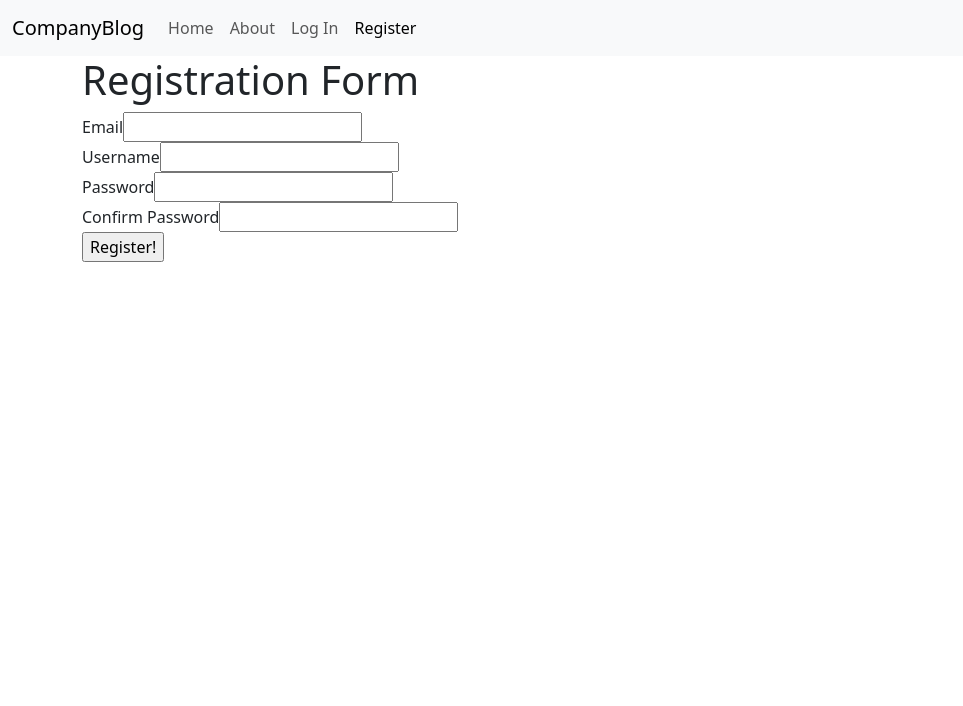
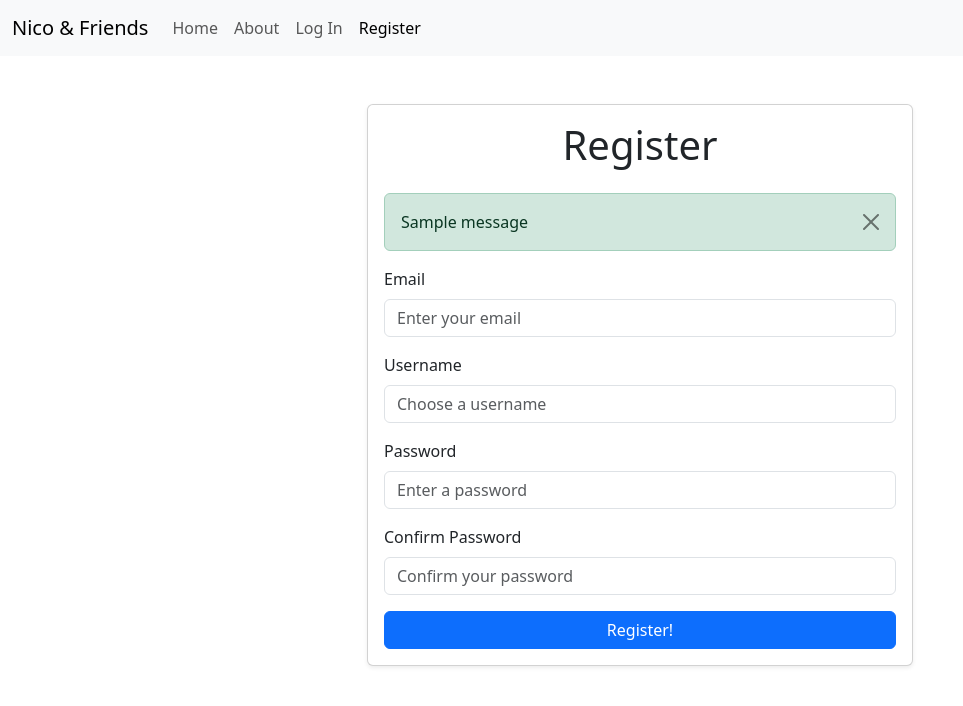
Before and after one commit to Nic0cava/Nicos_Flask_Social_Company_Blog_Project, a Flask app: page /register in a window 1280 px wide. Shown: the top 706 px of the page, without its empty margins (0-963 px from the left). Run offline with Flask 3, Linux system fonts and the light colour scheme; tables that the repository leaves empty hold one stand-in row (values such as "Sample post"); one stand-in notice (Sample message) is shown; parts of the project's set-up code (start-up, migrations or seed data) failed here and were passed over; some libraries are stand-ins or nearby versions.

Commit message:
fixed flash messages, added error handling, did some front end work to index,info,login,register, abd base html

```diff
--- a/app.py
+++ b/app.py
@@ -2,4 +2,4 @@
 from companyblog import app
 
 if __name__ == '__main__':
-    app.run()#! <-- Remove debug=True before production
+    app.run(debug=True)#! <-- Remove debug=True before production
--- a/companyblog/templates/base.html
+++ b/companyblog/templates/base.html
@@ -12,7 +12,7 @@
 <body>
     <nav class="navbar navbar-expand-lg bg-body-tertiary">
     <div class="container-fluid">
-    <a class="navbar-brand" href="{{ url_for('core.index') }}">CompanyBlog</a>
+    <a class="navbar-brand" href="{{ url_for('core.index') }}">Nico & Friends</a>
     <button class="navbar-toggler" type="button" data-bs-toggle="collapse" data-bs-target="#navbarSupportedContent" aria-controls="navbarSupportedContent" aria-expanded="false" aria-label="Toggle navigation">
       <span class="navbar-toggler-icon"></span>
     </button>
--- a/companyblog/templates/register.html
+++ b/companyblog/templates/register.html
@@ -1,15 +1,56 @@
 {% extends "base.html" %}
 {% block content %}
-<div class="container">
-    <h1>Registration Form</h1>
-    <form method="POST">
-        {{form.hidden_tag()}}
-        {{form.email.label}}{{form.email()}}<br>
-        {{form.username.label}}{{form.username()}}<br>
-        {{form.password.label}}{{form.password()}}<br>
-        {{form.pass_confirm.label}}{{form.pass_confirm()}}<br>
-        {{form.submit()}}
-    </form>
+<div class="container mb-4">
+  <div class="row justify-content-center">
+    <div class="col-md-6">
+      <div class="card mt-5 shadow-sm">
+        <div class="card-body">
+          <h1 class="card-title text-center mb-4">Register</h1>
 
+        {# ← Flash messages go here #}
+          {% with messages = get_flashed_messages(with_categories=true) %}
+            {% if messages %}
+              {% for category, message in messages %}
+                <div class="alert alert-{{ category }} alert-dismissible fade show" role="alert">
+                  {{ message }}
+                  <button type="button" class="btn-close" data-bs-dismiss="alert" aria-label="Close"></button>
+                </div>
+              {% endfor %}
+            {% endif %}
+          {% endwith %}
+
+
+
+          <form method="POST">
+            {{ form.hidden_tag() }}
+
+            <div class="mb-3">
+              {{ form.email.label(class="form-label") }}
+              {{ form.email(class="form-control", placeholder="Enter your email") }}
+            </div>
+
+            <div class="mb-3">
+              {{ form.username.label(class="form-label") }}
+              {{ form.username(class="form-control", placeholder="Choose a username") }}
+            </div>
+
+            <div class="mb-3">
+              {{ form.password.label(class="form-label") }}
+              {{ form.password(class="form-control", placeholder="Enter a password") }}
+            </div>
+
+            <div class="mb-3">
+              {{ form.pass_confirm.label(class="form-label") }}
+              {{ form.pass_confirm(class="form-control", placeholder="Confirm your password") }}
+            </div>
+
+            <div class="d-grid">
+              {{ form.submit(class="btn btn-primary btn-block") }}
+            </div>
+          </form>
+        </div>
+      </div>
+    </div>
+  </div>
 </div>
 {% endblock %}
--- a/companyblog/users/views.py
+++ b/companyblog/users/views.py
@@ -20,9 +20,17 @@ def register():
 
         db.session.add(user)
         db.session.commit()
-        #! Do you want to flash or instantly redirect?
-        flash('Thanks for registration!')
+
+        flash('Thanks for registering! You can now log in.', 'success')
         return redirect(url_for('users.login'))
+
+    # If POST with errors, flash each one
+    if request.method == 'POST':
+        for field_name, error_list in form.errors.items():
+            field = getattr(form, field_name)
+            for error in error_list:
+                # e.g. "Password: Passwords must match!"
+                flash(f"{field.label.text}: {error}", 'danger')
 
     return render_template('register.html',form=form)
 
@@ -30,28 +38,47 @@ def register():
 @users.route('/login', methods=['GET', 'POST'])
 def login():
     form = LoginForm()
+
+    # Only enter here if CSRF passes and fields all validate
     if form.validate_on_submit():
         user = User.query.filter_by(email=form.email.data).first()
 
-        if user and user.check_password(form.password.data):
-            login_user(user)
-            flash('Log in Success!', 'success')
+        # 1) No such email
+        if user is None:
+            flash('No account found with that email. Please register first.', 'danger')
+            return redirect(url_for('users.login'))
 
-            next_page = request.args.get('next')
-            if not next_page or not next_page.startswith('/'):
-                next_page = url_for('core.index')
+        # 2) Email exists but wrong password
+        if not user.check_password(form.password.data):
+            flash('Incorrect password. Please try again.', 'danger')
+            return redirect(url_for('users.login'))
 
-            return redirect(next_page)
-        else:
-            flash('Invalid email or password', 'danger')
+        # 3) Good credentials!  Log in and redirect
+        login_user(user)
+        flash('Logged in successfully!', 'success')
+        next_page = request.args.get('next', '')
+        if not next_page.startswith('/'):
+            next_page = url_for('core.index')
+        return redirect(next_page)
 
+    # If they POSTed but failed WTForms validators (e.g. blank or bad email format)
+    if request.method == 'POST':
+        for field_name, error_list in form.errors.items():
+            label = getattr(form, field_name).label.text
+            for error in error_list:
+                flash(f"{label}: {error}", 'danger')
+        return redirect(url_for('users.login'))
+
+    # GET — just show the form
     return render_template('login.html', form=form)
+
 
 
 # logout
 @users.route('/logout')
 def logout():
     logout_user()
+    flash('You have been logged out.', 'success')
     return redirect(url_for('core.index'))
 
 # account (update UserForm)
```
Also changed, not shown: companyblog/templates/index.html (+19 -3 lines), companyblog/templates/info.html (+11 -2 lines), companyblog/templates/login.html (+41 -6 lines).
